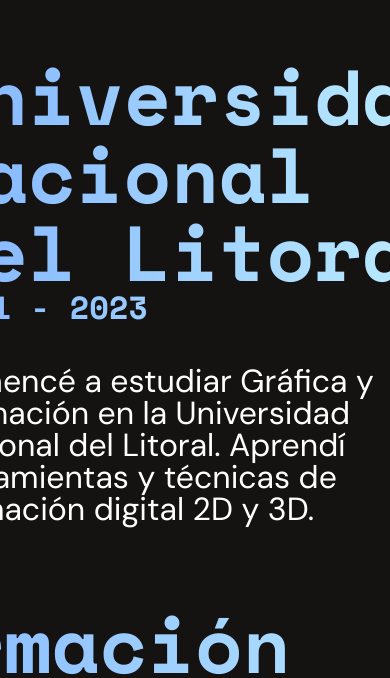
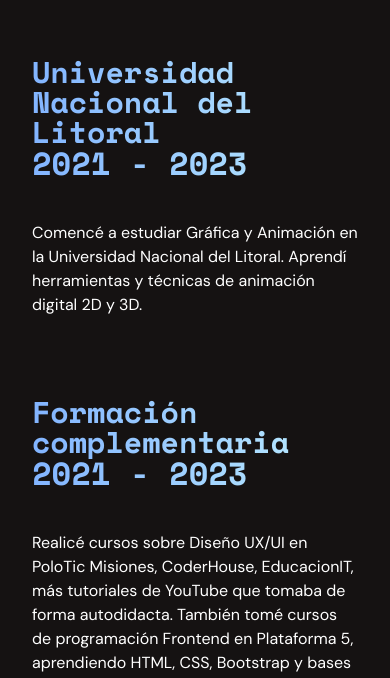
Before and after one commit to SbleitZ/paula-portafolio, a Next.js app: page / in a window 390 px wide. Shown: the part 2635-3313 px from the top of the page. Built offline with nearby package versions, Linux system fonts and the light colour scheme.

Commit message:
feat: MyEducation mobile version

```diff
--- a/src/app/components/MyEducation.tsx
+++ b/src/app/components/MyEducation.tsx
@@ -19,7 +19,7 @@
 ];
 export default function MyEducation() {
   return (
-    <section className="p-20 flex justify-center items-center flex-col gap-20">
+    <section className="px-8 py-20 lg:p-20 flex justify-center lg:items-center flex-col gap-20">
       {educacion.map((props, i) => (
         <EducationBox key={i} {...props} />
       ))}
@@ -36,10 +36,10 @@
   return (
     <article className="flex flex-col gap-10">
       <div className="font-spaceMono font-extrabold space-y-6 bg-clip-text text-transparent bg-linear">
-        <div className="text-ds-secondary bold">{college}</div>
+        <div className="text-mb-primary lg:text-ds-secondary bold ">{college}</div>
         <span className="text-paragraphText">{date}</span>
       </div>
-      <p className="font-dmSans text-paragraph text-paragraphText">
+      <p className="font-dmSans text-mb-paragraphText text-paragraph lg:text-paragraphText ">
         {description}
       </p>
     </article>
```
